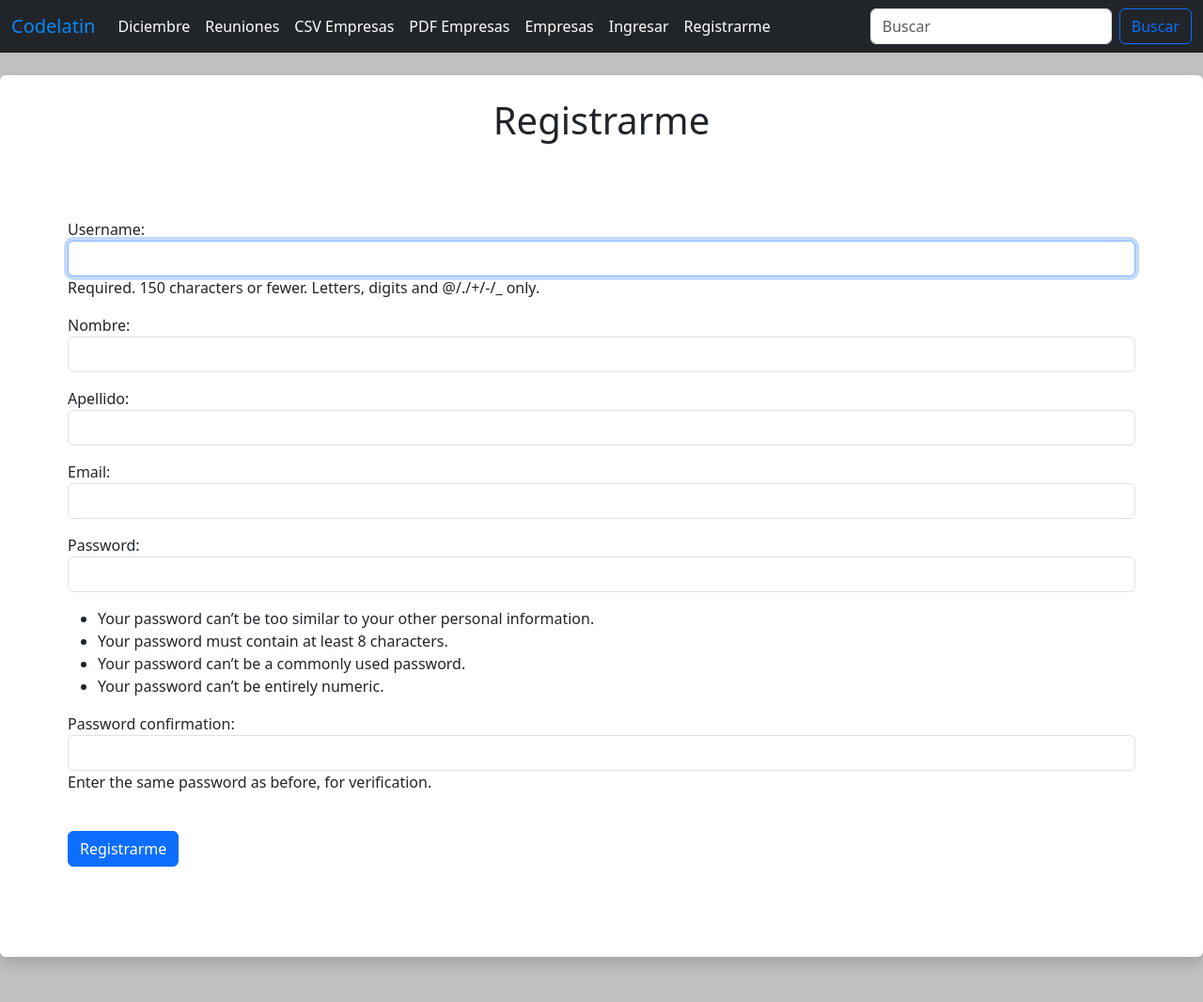
After one commit to transfors/club, a Django app: page /usuarios/register_user in a window 1280 px wide. The commit adds this page. Shown: the whole page at 94% size. Run offline with Django 4.2, Linux system fonts and the light colour scheme.

Commit message:
appusuarios

```diff
--- a/reuniones/templates/archivos/base.html
+++ b/reuniones/templates/archivos/base.html
@@ -15,7 +15,7 @@
 
     {% include 'archivos/menu.html' %}
 
-    <h2 class="titulo_calendario">Hola!!! {{ mi_nombre }} la Hora actual es {{ hora_actual }} </h2>
+    <h2 class="titulo_calendario">Hola!!! {{ mi_nombre }} la hora actual es: {{ hora_actual }} </h2>
 
     <h2 class="titulo_calendario">Calendario</h2>
     <div class="mi_calendario">
--- a/reuniones/templates/archivos/base_reunion.html
+++ b/reuniones/templates/archivos/base_reunion.html
@@ -14,6 +14,13 @@
 </head>
 
 <body>
+
+    <style>
+        body{
+            background-color: rgb(195, 192, 192);
+        }
+    </style>
+
     <!-- OJO!!! FORMATO -->
     {% block tabla %}
     {% endblock %}
--- a/reuniones/templates/archivos/menu.html
+++ b/reuniones/templates/archivos/menu.html
@@ -1,7 +1,8 @@
 <nav class="navbar navbar-expand-lg bg-dark">
   <div class="container-fluid">
     <a class="navbar-brand fst-normal" href="{% url 'index' %}" style="color: rgb(9, 137, 250);">Codelatin</a>
-      <button class="navbar-toggler" type="button" data-bs-toggle="collapse" data-bs-target="#navbarSupportedContent" aria-controls="navbarSupportedContent" aria-expanded="false" aria-label="Toggle navigation">
+    <button class="navbar-toggler" type="button" data-bs-toggle="collapse" data-bs-target="#navbarSupportedContent"
+      aria-controls="navbarSupportedContent" aria-expanded="false" aria-label="Toggle navigation">
       <span class="navbar-toggler-icon"></span>
     </button>
     <div class="collapse navbar-collapse" id="navbarSupportedContent">
@@ -14,9 +15,11 @@
           <a class="nav-link" href="{% url 'listar_reuniones' %}" style="color: white;">Reuniones</a>
         </li>
 
+        {% if user.is_authenticated %}
         <li class="nav-item">
           <a class="nav-link" href="{% url 'agregar_empresa' %}" style="color: white;">Agregar Empresa</a>
         </li>
+        {% endif %}
 
         <li class="nav-item">
           <a class="nav-link" href="{% url 'csv_empresa' %}" style="color: white;">CSV Empresas</a>
@@ -31,14 +34,31 @@
           <a class="nav-link" href="{% url 'listar_empresa' %}" style="color: white;">Empresas</a>
         </li>
 
+        {% if user.is_authenticated %}
         <li class="nav-item">
           <a class="nav-link" href="{% url 'agregar_reunion' %}" style="color: white;">Agregar Reunión</a>
         </li>
+        {% endif %}
+
+        {% if user.is_authenticated %}
 
         <li class="nav-item">
-            <a class="nav-link" href="{% url 'login' %}" style="color: white;">Login</a>
+          <a class="nav-link" href="{% url 'logout' %}" style="color: white;">Salir</a>
         </li>
+
+        {% else %}
+
+        <li class="nav-item">
+          <a class="nav-link" href="{% url 'login' %}" style="color: white;">Ingresar</a>
+        </li>
+
+        <li class="nav-item">
+          <a class="nav-link" href="{% url 'register_user' %}" style="color: white;">Registrarme</a>
+        </li>
+        {% endif %}
+
       </ul>
+
       <form class="d-flex" role="search" action="{% url 'buscar_empresas' %}" method="POST">
         {% csrf_token %}
         <input class="form-control me-2" type="search" placeholder="Buscar" aria-label="Search" name="buscar">
--- /dev/null
+++ b/reuniones/usuarios/forms.py
@@ -0,0 +1,19 @@
+from django.contrib.auth.forms import UserCreationForm
+from django.contrib.auth.models import User
+from django import forms
+
+class FormularioRegistro(UserCreationForm):
+    email = forms.EmailField(widget=forms.EmailInput(attrs={'class':'form-control'}))
+    nombre = forms.CharField(max_length=50, widget=forms.TextInput(attrs={'class':'form-control'}))
+    apellido = forms.CharField(max_length=50, widget=forms.TextInput(attrs={'class':'form-control'}))
+    class Meta:
+        model = User
+        fields = ("username", "nombre", "apellido", "email", "password1", "password2")
+
+    def __init__(self, *args, **kwargs):
+        super(FormularioRegistro,self).__init__(*args,**kwargs)
+        self.fields["username"].widget.attrs["class"] = 'form-control'
+
+        self.fields["password1"].widget.attrs["class"] = 'form-control'
+
+        self.fields["password2"].widget.attrs["class"] = 'form-control'
--- a/reuniones/usuarios/templates/autenticar/login.html
+++ b/reuniones/usuarios/templates/autenticar/login.html
@@ -54,7 +54,7 @@
 </style>
 
 <body>
-  <h1 class="text-center">Login</h1>
+  <h1 class="text-center">Ingresar</h1>
   <form class="modal-content animate" action="" method="POST">
     {% csrf_token %}
     <div class="container">
@@ -62,7 +62,7 @@
       <input type="text" placeholder="Enter Username" name="username" required>
       <label for="password"><b>Password</b></label>
       <input type="password" placeholder="Enter Password" name="password" required>
-      <button class= "boton" type="submit">Login</button>
+      <button class= "boton" type="submit">Ingresar</button>
     </div>
   </form>
 
--- /dev/null
+++ b/reuniones/usuarios/templates/autenticar/register_user.html
@@ -0,0 +1,31 @@
+{% extends 'archivos/base_reunion.html' %}
+
+{% block content %}
+
+
+{% if formulario.errors %}
+<div class="alert alert-danger alert-dismissible fade show text-center" role="alert">
+    Ha Ocurrido un error!!!
+    <button type="button" class="btn-close" data-bs-dismiss="alert" aria-label="Close"></button>
+</div>
+{% endif %}
+
+<div class="shadow p-4 mb-5 bg-body rounded">
+
+<h1 class="text-center">Registrarme</h1>
+<br />
+
+<form action="{% url 'register_user' %}" method="POST" class="registro m-5">
+
+    {% csrf_token %}
+    <!-- nos permite que la información que
+    pasemos por el formulario llegue a
+    nuestra base de datos -->
+    {{formulario.as_p}}
+    <br>
+    <input type="submit" value="Registrarme" class="btn btn-primary">
+
+</form>
+<br />
+</div>
+{% endblock %}
--- a/reuniones/usuarios/urls.py
+++ b/reuniones/usuarios/urls.py
@@ -2,5 +2,9 @@ from django.urls import path
 from . import views
 
 urlpatterns = [
-    path("login_user", views.login_user, name = 'login')
+    path("login_user", views.login_user, name = 'login'),
+    path("logout_user", views.logout_user, name = 'logout'),
+
+    path("register_user", views.register_user, name = 'register_user'),
+
 ]
--- a/reuniones/usuarios/views.py
+++ b/reuniones/usuarios/views.py
@@ -1,8 +1,33 @@
 from django.shortcuts import render, redirect
 from django.contrib.auth import authenticate, login, logout
 from django.contrib import messages
+from django.contrib.auth.forms import UserCreationForm
+from .forms import FormularioRegistro
+
 
 # Create your views here.
+
+def register_user(request):
+
+    if request.method == "POST":
+        registro=FormularioRegistro(request.POST)
+        if registro.is_valid():
+            registro.save()
+            username= registro.cleaned_data["username"]
+            password= registro.cleaned_data["password1"]
+            user= authenticate(username=username,password=password)
+            login(request, user)
+            messages.success(request, "Te has Registrado Correctamente!!!")
+            return redirect('index')
+    else:
+        registro= FormularioRegistro()
+
+    return render(request, 'autenticar/register_user.html',{'formulario':registro,})
+
+def logout_user(request):
+    logout(request)
+    messages.success(request, "Has salido correctamente")
+    return redirect("index")
 
 def login_user(request):
     if request.method == 'POST':
```
Also changed, not shown: reuniones/appreuniones/views.py (+32 -24 lines), reuniones/templates/archivos/actualizar_reunion.html (+19 -3 lines), reuniones/templates/archivos/agregar_empresa.html (+13 -2 lines), reuniones/templates/archivos/agregar_reunion.html (+14 -4 lines), reuniones/templates/archivos/empresa.html (+12 -6 lines), reuniones/templates/archivos/listar_reuniones.html (+11 -1 lines), reuniones/db.sqlite3. Lines whose indentation alone changed are shown as unchanged.
